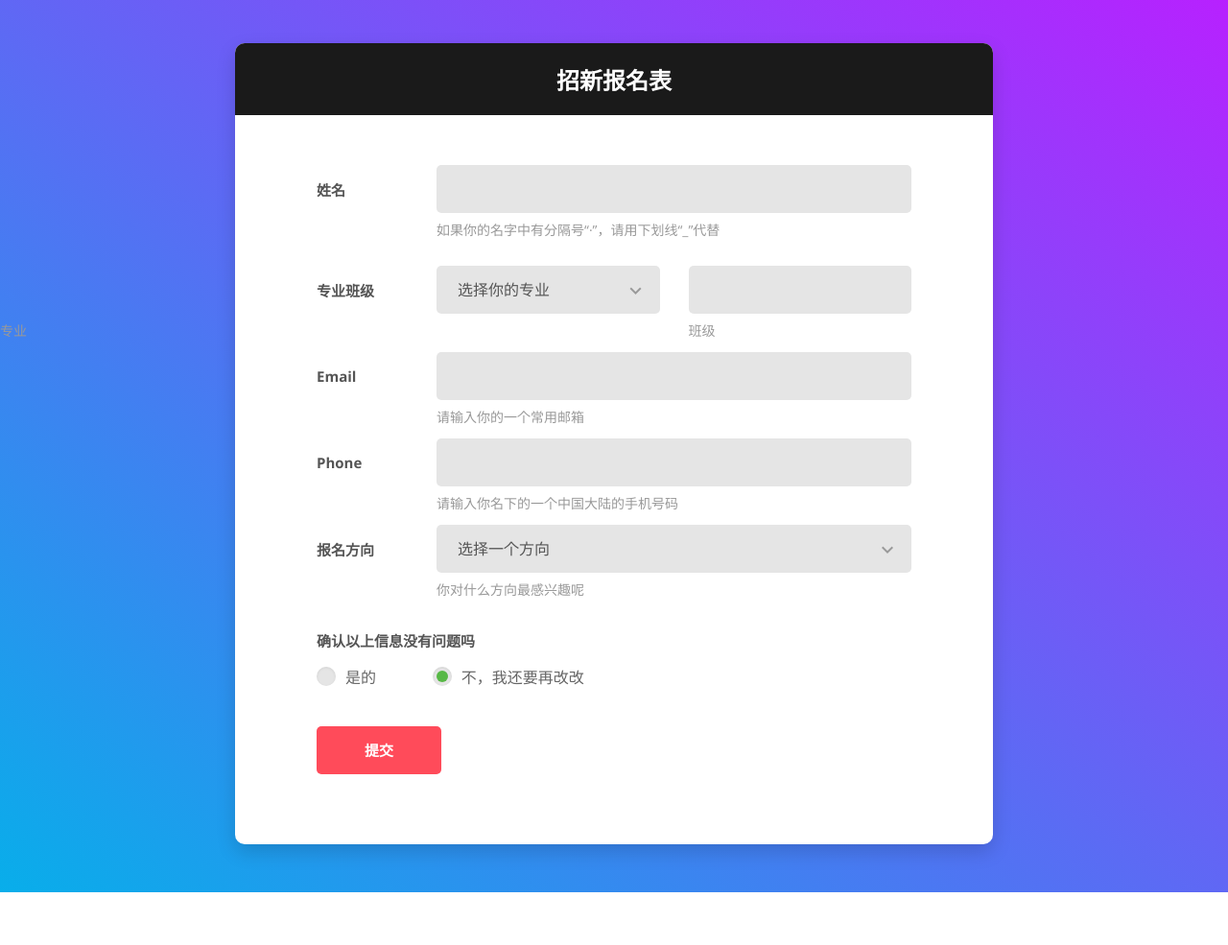
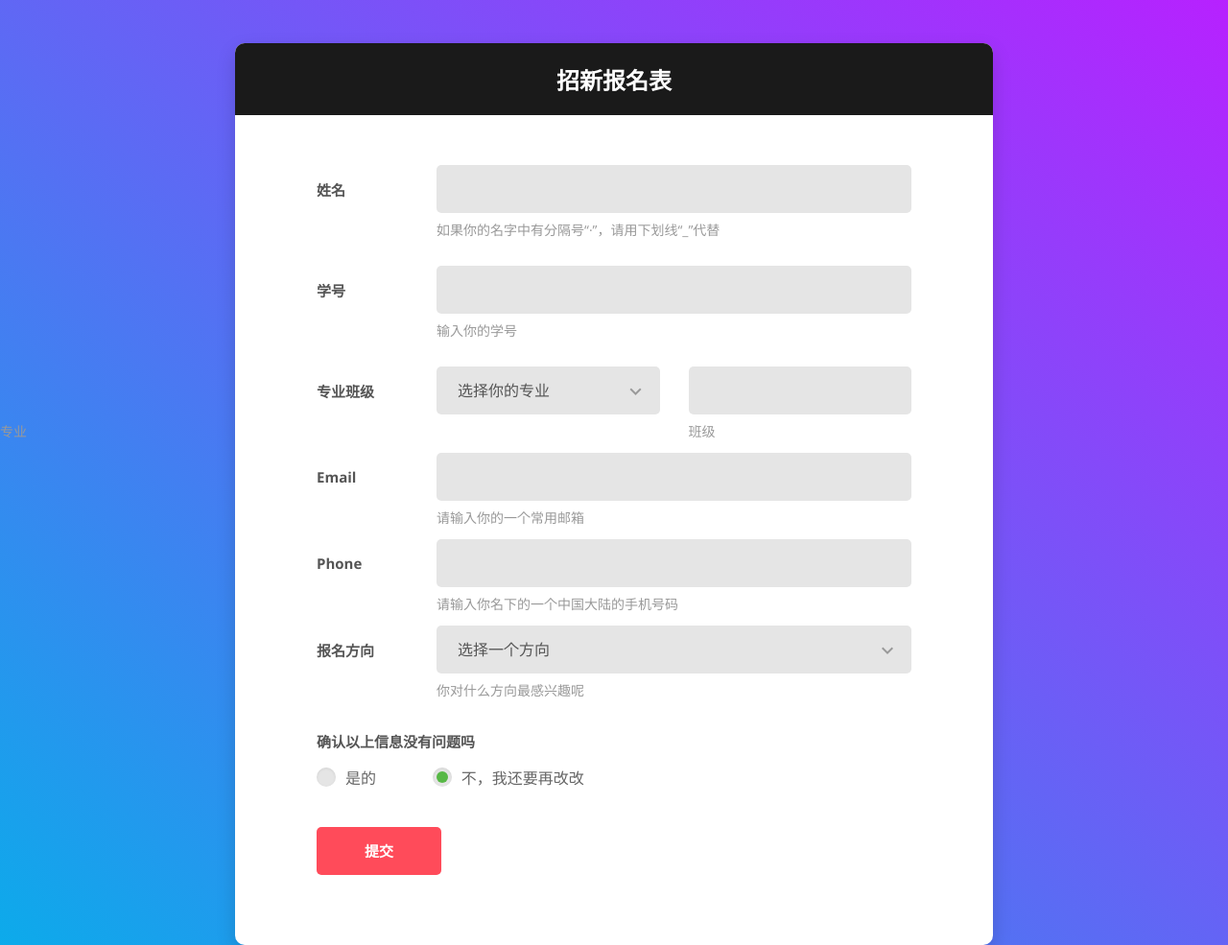
Before and after one commit to mat-laboratory/regPageOfMAT, a plain HTML site: page index.html in a window 1280 px wide. Shown: the top 985 px of the page at 96% size. Before the commit the page ends 930 px from the top, so only its background shows below. Drawn offline with nearby package versions, Linux system fonts and the light colour scheme.

Commit message:
增加学号选项

```diff
--- a/index.html
+++ b/index.html
@@ -42,6 +42,16 @@
                                 <div class="input-group">
                                     <input class="input--style-5" type="text" name="name">
                                     <label class="label--desc">如果你的名字中有分隔号“·”，请用下划线“_”代替</label>
+                                </div>
+                            </div>
+
+                        </div>
+                        <div class="form-row m-b-55">
+                            <div class="name">学号</div>
+                            <div class="value">
+                                <div class="input-group">
+                                    <input class="input--style-5" type="text" name="stuNo">
+                                    <label class="label--desc">输入你的学号</label>
                                 </div>
                             </div>
 
```
